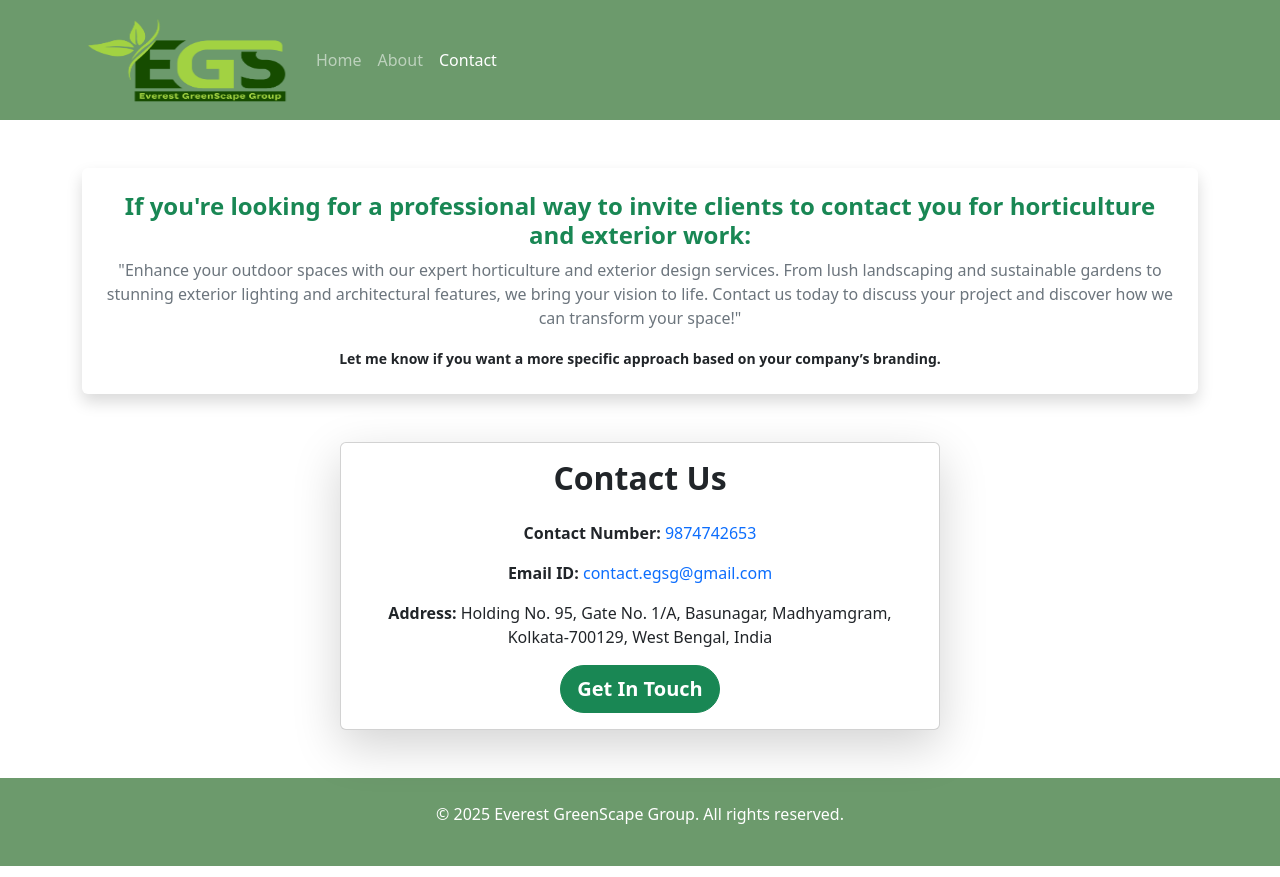
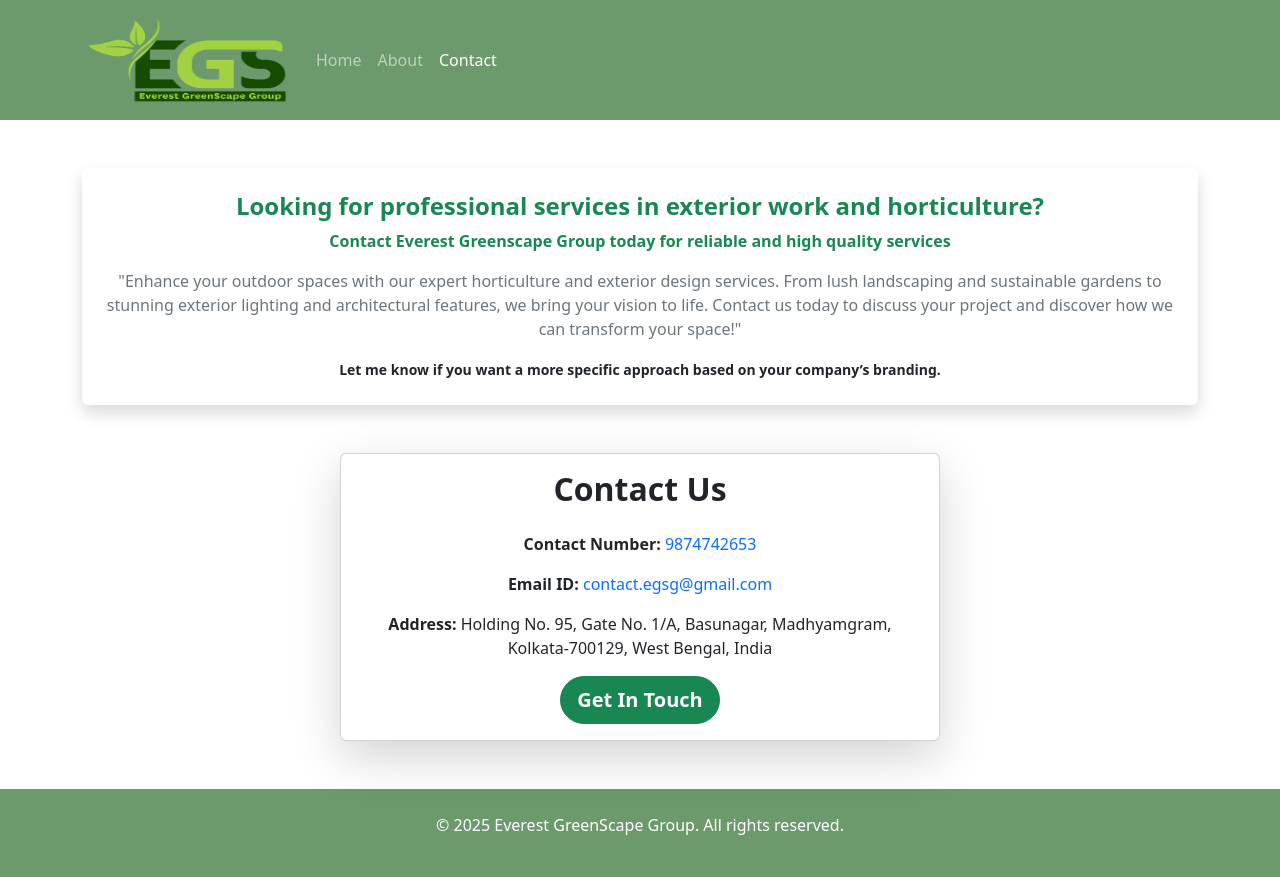
Before and after one commit to dhimanDev06/egs, a React (Vite) app: page /contact-us in a window 1280 px wide. Built offline with nearby package versions, Linux system fonts and the light colour scheme.

Commit message:
text changes in15-05-2025

```diff
--- a/src/Contact.jsx
+++ b/src/Contact.jsx
@@ -5,8 +5,11 @@
       {/* Professional Description */}
       <div className="text-center bg-gradient p-4 rounded shadow mb-5">
         <h4 className="text-success fw-bold">
-          If you're looking for a professional way to invite clients to contact you for horticulture and exterior work:
+        Looking for professional services in exterior work and horticulture?
         </h4>
+        <p className="text-success fw-bold">
+        Contact Everest Greenscape Group today for reliable and high quality services
+        </p>
         <p className="text-secondary">
           "Enhance your outdoor spaces with our expert horticulture and exterior design services. From lush landscaping and sustainable gardens to stunning exterior lighting and architectural features, we bring your vision to life. Contact us today to discuss your project and discover how we can transform your space!"
         </p>
```
